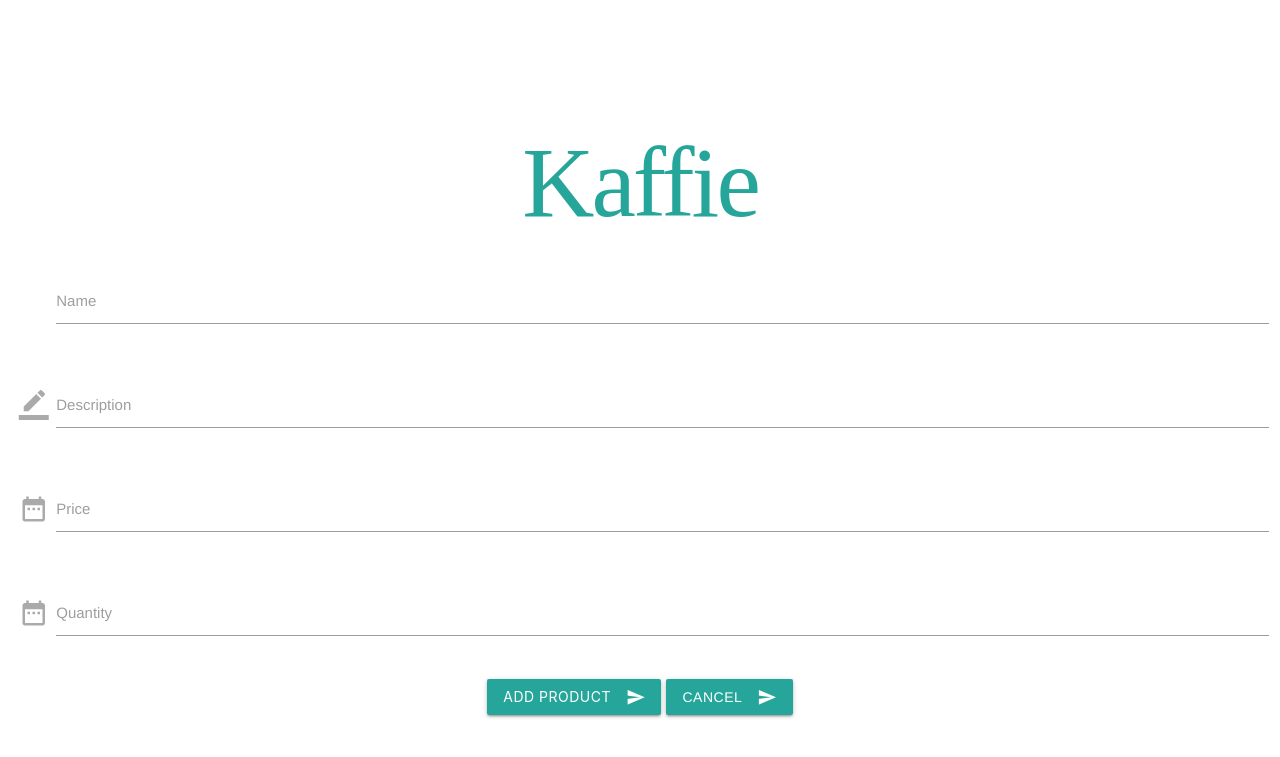
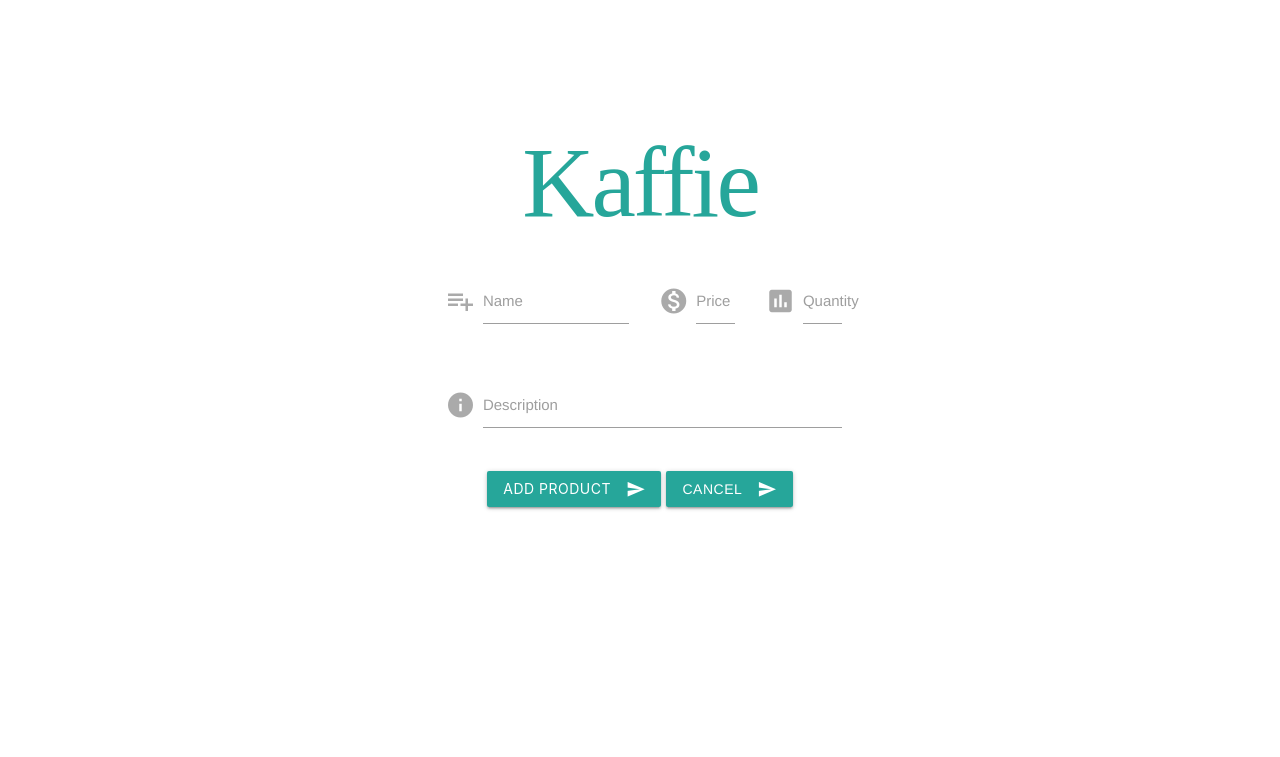
Before and after one commit to vives-webapplications-2018/vue-project-weneedjesus, a PHP site: page /templates/add.phtml in a window 1280 px wide. Shown: the top 757 px of the page. Run offline with PHP 8.4, Linux system fonts and the light colour scheme.

Commit message:
add form

```diff
--- a/templates/add.phtml
+++ b/templates/add.phtml
@@ -19,42 +19,32 @@
     <body>
 
       <div class="row">
-        <div class="input-field col s12">
-          <i class="material-icons prefix">name</i>
+        <div class="input-field col s2 offset-s4">
+          <i class="material-icons prefix">playlist_add</i>
           <input type="text" id="autocomplete-input" class="autocomplete" name="title">
           <label for="autocomplete-input">Name</label>
+        </div>
+        <div class="input-field col s1">
+          <i class="material-icons prefix">monetization_on</i>
+          <input type="text" id="autocomplete-input" class="datepicker" name="date">
+          <label for="autocomplete-input">Price</label>
+        </div>
+        <div class="input-field col s1">
+          <i class="material-icons prefix">poll</i>
+          <input type="text" id="autocomplete-input" class="timepicker" name="time">
+          <label for="autocomplete-input">Quantity</label>
         </div>
       </div>
 
 
 
       <div class="row">
-        <div class="input-field col s12">
-          <i class="material-icons prefix">border_color</i>
+        <div class="input-field col s4 offset-s4">
+          <i class="material-icons prefix">info</i>
           <input type="text" id="autocomplete-input" class="autocomplete" name="description">
           <label for="autocomplete-input">Description</label>
         </div>
       </div>
-
-
-      <div class="row">
-        <div class="input-field col s12">
-          <i class="material-icons prefix">date_range</i>
-          <input type="text" id="autocomplete-input" class="datepicker" name="date">
-          <label for="autocomplete-input">Price</label>
-        </div>
-      </div>
-
-
-
-      <div class="row">
-        <div class="input-field col s12">
-          <i class="material-icons prefix">date_range</i>
-          <input type="text" id="autocomplete-input" class="timepicker" name="time">
-          <label for="autocomplete-input">Quantity</label>
-        </div>
-      </div>
-
 
 <div class="row">
         <button class="btn waves-effect waves-light" type="submit" name="action">Add product<i class="material-icons right">send</i></button>
```
